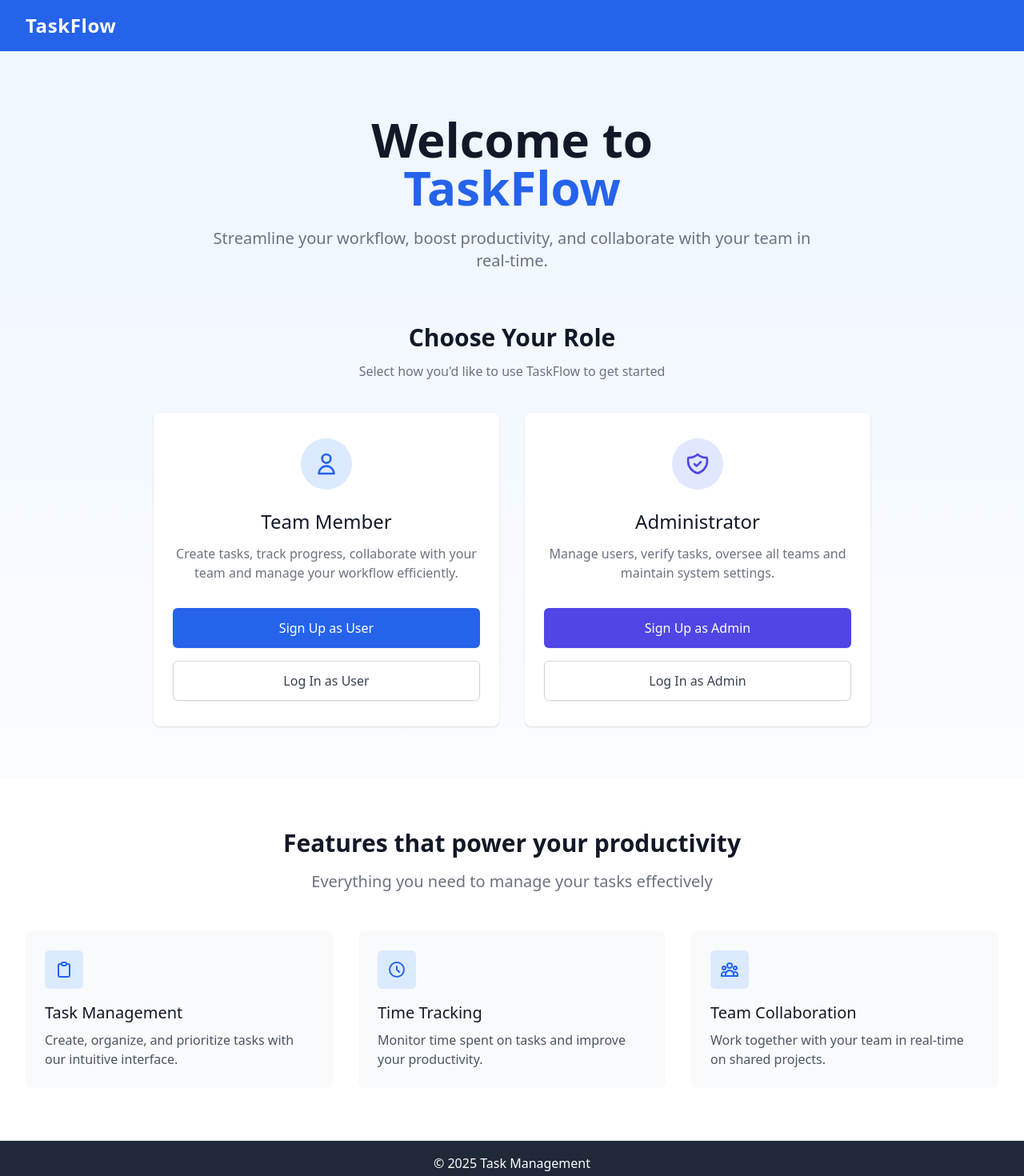
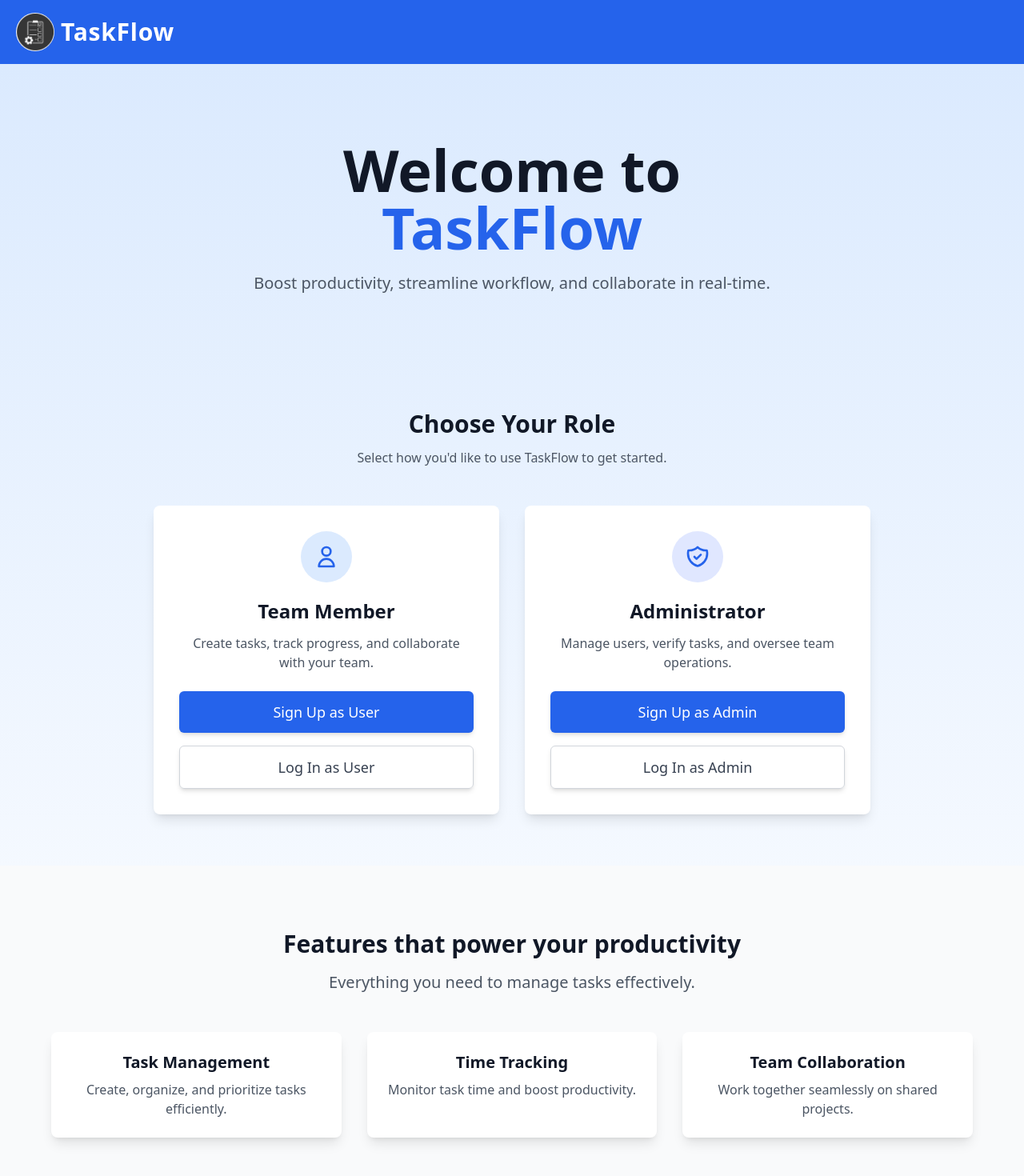
Before and after one commit to SudharsanSaravanan/Zidio-Task-Management-System, a React (Vite) app: page / in a window 1280 px wide. Shown: the top 1470 px of the page at 80% size. Built offline with nearby package versions, Linux system fonts and the light colour scheme.

Commit message:
added logo and made some ui changes

```diff
--- a/src/components/auth/ForgotPassword.jsx
+++ b/src/components/auth/ForgotPassword.jsx
@@ -27,8 +27,7 @@ const ForgotPassword = () => {
 
       const data = await res.json();
       if (res.ok) {
-        setMessage(data.message);
-        // Navigate with role in state
+        setMessage("Reset link sent successfully. Check your email.");
         setTimeout(() => navigate("/login", { state: { role } }), 3000);
       } else {
         setError(data.message || "Something went wrong.");
@@ -41,9 +40,9 @@ const ForgotPassword = () => {
   };
 
   return (
-    <div className="min-h-screen flex items-center justify-center bg-gray-100">
-      <div className="bg-white shadow-md rounded-lg p-6 w-full max-w-md">
-        <h2 className="text-2xl font-semibold text-center text-gray-700 mb-4">
+    <div className="min-h-screen flex items-center justify-center bg-gradient-to-r from-blue-400 to-indigo-500">
+      <div className="bg-white shadow-lg rounded-lg p-6 w-full max-w-md">
+        <h2 className="text-2xl font-bold text-center text-gray-700 mb-4">
           {role === "admin" ? "Admin Password Recovery" : "Reset Your Password"}
         </h2>
         {message && <p className="text-green-500 text-sm text-center">{message}</p>}
--- a/src/components/auth/Signup.jsx
+++ b/src/components/auth/Signup.jsx
@@ -1,7 +1,7 @@
 import React, { useState } from "react";
-import { useAuth } from "../../contexts/AuthContext";
 import { useNavigate, useLocation } from "react-router-dom";
 import axios from "axios";
+
 const Signup = () => {
   const [formData, setFormData] = useState({
     fullName: "",
@@ -10,12 +10,11 @@ const Signup = () => {
     confirmPassword: "",
   });
 
- // const { signup } = useAuth();
   const navigate = useNavigate();
   const location = useLocation();
   const [error, setError] = useState("");
+  const [loading, setLoading] = useState(false);
 
-  // Extract role from state or default to "user"
   const role = location.state?.role || "user";
 
   const handleChange = (e) => {
@@ -31,61 +30,25 @@ const Signup = () => {
       return;
     }
 
-//     try {
-//       //await signup(formData.email, formData.password);
-// const res = await axios.post("http://localhost:5000/api/auth/register" , {
-// fullName: formData.fullName,
-//         email: formData.email,
-//         password: formData.password,
-//         role: role,
-// });
-// console.log("Signup Success:", res.data);
-
-// if (res.data.token) {
-//   // Save Token in Local Storage
-//   localStorage.setItem("token", res.data.token);
-
-//       // Redirect based on role
-//       if (role === "admin") {
-//         navigate("/admin/dashboard");
-//       } else {
-//         navigate("/user/dashboard");
-//       }
-
-//     }
-//     else {
-//       setError("Failed to receive token. Try again.");
-//     }
-//     } catch (err) {
-//       console.log(err);
-//       setError("Failed to create an account. Try again.");
-//     }
+    setLoading(true);
     try {
       const res = await axios.post("http://localhost:5000/api/auth/register", {
         fullName: formData.fullName,
         email: formData.email,
         password: formData.password,
-    role: role, // Send role from frontend
+        role: role,
       });
 
-  //console.log("Signup Success:", res.data);
-
       if (res.data.token) {
-    // Save Token in Local Storage
         localStorage.setItem("token", res.data.token);
-
-    // Redirect Based on Role
-    if (role === "admin") {
-      navigate("/admin/dashboard");
-    } else {
-      navigate("/user/dashboard");
-    }
+        navigate(role === "admin" ? "/admin/dashboard" : "/user/dashboard");
       } else {
         setError("Failed to receive token. Try again.");
       }
     } catch (err) {
-  console.error("Signup Error:", err.response?.data || err);
       setError(err.response?.data?.message || "Failed to create an account. Try again.");
+    } finally {
+      setLoading(false);
     }
   };
 
@@ -147,21 +110,21 @@ try {
           </div>
           <button
             type="submit"
-            className="w-full bg-blue-600 text-white py-2 rounded-md hover:bg-blue-700 transition"
+            className="w-full bg-blue-600 text-white py-2 rounded-md hover:bg-blue-700 transition disabled:bg-gray-400"
+            disabled={loading}
           >
-            Sign Up
+            {loading ? "Signing Up..." : "Sign Up"}
           </button>
         </form>
         <div className="text-center mt-3">
           <p className="text-sm text-gray-600">
-            Already have an account?{" "}
+            Already have an account? {" "}
             <span
               className="text-blue-500 hover:underline cursor-pointer"
               onClick={() => navigate("/login", { state: { role } })}
             >
               Log in
             </span>
-
           </p>
         </div>
       </div>
--- a/src/components/common/Navbar.jsx
+++ b/src/components/common/Navbar.jsx
@@ -7,14 +7,11 @@ const Navbar = () => {
   const { logout } = useAuth();
   const navigate = useNavigate();
   const location = useLocation();
-  const isLandingPage = location.pathname === "/";
+  const hideProfileRoutes = ["/", "/login", "/signup"];
 
   const [dropdownOpen, setDropdownOpen] = useState(false);
   const dropdownRef = useRef(null);
-  const [userProfile, setUserProfile] = useState({
-    name: "User",
-    profilePic: "",
-  });
+  const [userProfile, setUserProfile] = useState({ name: "User", profilePic: "" });
 
   useEffect(() => {
     // Fetch user profile from localStorage
@@ -36,7 +33,13 @@ const Navbar = () => {
     }
   };
 
-  // Close dropdown when clicking outside
+  const handleLogoClick = (e) => {
+    e.preventDefault();
+    setTimeout(() => {
+      navigate(userProfile.name !== "User" ? "user/dashboard" : "/");
+    }, 350);
+  };
+
   useEffect(() => {
     const handleClickOutside = (event) => {
       if (dropdownRef.current && !dropdownRef.current.contains(event.target)) {
@@ -48,15 +51,20 @@ const Navbar = () => {
   }, []);
 
   return (
-    <nav className="bg-blue-600 text-white px-8 py-4 flex justify-between items-center shadow-lg">
-      {/* Logo / Home Link */}
-      <Link to="/" className="text-2xl font-semibold tracking-wide hover:opacity-90 transition">
+    <nav className="bg-blue-600 text-white px-5 py-4 flex justify-between items-center shadow-lg">
+      {/* Logo with Image & Text */}
+      <Link
+  to={userProfile.name !== "user" ? "user/dashboard" : "/"}
+  onClick={handleLogoClick}
+  className="flex items-center text-3xl font-bold tracking-wide hover:opacity-70 transition">
+        <img src="/app_icon.png" alt="TaskFlow Logo" className="w-12 h-12 rounded-full mr-2" />
         TaskFlow
       </Link>
 
-      {!isLandingPage && (
+      <div className="flex items-center gap-4">
+        {/* Profile Button (Hidden on Landing/Login/Signup) */}
+        {!hideProfileRoutes.includes(location.pathname) && (
           <div className="relative" ref={dropdownRef}>
-          {/* Profile Button */}
             <button
               onClick={() => setDropdownOpen(!dropdownOpen)}
               className="flex items-center bg-white text-blue-600 font-medium px-4 py-2 rounded-lg shadow-md
@@ -100,6 +108,7 @@ const Navbar = () => {
             )}
           </div>
         )}
+      </div>
     </nav>
   );
 };
--- a/src/pages/Landing.jsx
+++ b/src/pages/Landing.jsx
@@ -1,142 +1,83 @@
 import React from "react";
 import { useNavigate } from "react-router-dom";
-import 'animate.css';
 
 const Landing = () => {
   const navigate = useNavigate();
 
   return (
-    <div className="min-h-screen bg-gradient-to-b from-blue-50 to-white">
+    <div className="min-h-screen bg-gradient-to-b from-blue-100 to-white flex flex-col">
       {/* Hero Section */}
-      <div className="pt-20 pb-16 px-4 sm:px-6 lg:px-8 max-w-7xl mx-auto">
-        <div className="text-center">
-          <h1 className="animate__animated animate__pulse text-4xl font-extrabold text-gray-900 sm:text-5xl md:text-6xl">
+      <div className="relative pt-24 pb-20 px-6 sm:px-12 lg:px-16 max-w-7xl mx-auto text-center">
+        <h1 className="text-5xl font-extrabold text-gray-900 sm:text-6xl md:text-7xl leading-tight animate-fade-in-up">
           <span className="block">Welcome to</span>
           <span className="block text-blue-600">TaskFlow</span>
         </h1>
-          <p className="mt-3 max-w-md mx-auto text-base text-gray-500 sm:text-lg md:mt-5 md:text-xl md:max-w-3xl">
-            Streamline your workflow, boost productivity, and collaborate with your team in real-time.
+        <p className="mt-5 max-w-2xl mx-auto text-lg text-gray-600 sm:text-xl">
+          Boost productivity, streamline workflow, and collaborate in real-time.
         </p>
-        </div>
       </div>
 
       {/* Role Selection Section */}
-      <div className="pb-16 px-4 sm:px-6 lg:px-8 max-w-7xl mx-auto">
-        <div className="text-center mb-10">
-          <h2 className="text-3xl font-bold text-gray-900">Choose Your Role</h2>
-          <p className="mt-3 max-w-2xl mx-auto text-gray-500">
-            Select how you'd like to use TaskFlow to get started
+      <div className="py-16 px-6 sm:px-12 lg:px-16 max-w-7xl mx-auto">
+        <h2 className="text-3xl font-bold text-center text-gray-900">Choose Your Role</h2>
+        <p className="mt-3 text-center text-gray-600 max-w-2xl mx-auto">
+          Select how you'd like to use TaskFlow to get started.
         </p>
-        </div>
 
-        <div className="mt-10 max-w-4xl mx-auto grid gap-8 md:grid-cols-2">
-          {/* User Role Card */}
-          <div className="bg-white overflow-hidden shadow rounded-lg hover:shadow-xl transition-shadow duration-300">
-            <div className="px-6 py-8">
-              <div className="mx-auto flex items-center justify-center h-16 w-16 rounded-full bg-blue-100">
-                <svg xmlns="http://www.w3.org/2000/svg" className="h-8 w-8 text-blue-600" fill="none" viewBox="0 0 24 24" stroke="currentColor">
-                  <path strokeLinecap="round" strokeLinejoin="round" strokeWidth={2} d="M16 7a4 4 0 11-8 0 4 4 0 018 0zM12 14a7 7 0 00-7 7h14a7 7 0 00-7-7z" />
+        <div className="mt-12 grid gap-8 sm:grid-cols-2 max-w-4xl mx-auto">
+          {["user", "admin"].map((role) => (
+            <div
+              key={role}
+              className="bg-white shadow-lg rounded-lg p-8 text-center hover:shadow-2xl transition-transform transform hover:-translate-y-2"
+            >
+              <div className={`mx-auto flex items-center justify-center h-16 w-16 rounded-full ${role === "user" ? "bg-blue-100" : "bg-indigo-100"}`}>
+                <svg className="h-8 w-8 text-blue-600" xmlns="http://www.w3.org/2000/svg" fill="none" viewBox="0 0 24 24" stroke="currentColor">
+                  <path strokeLinecap="round" strokeLinejoin="round" strokeWidth={2} d={role === "user" ? "M16 7a4 4 0 11-8 0 4 4 0 018 0zM12 14a7 7 0 00-7 7h14a7 7 0 00-7-7z" : "M9 12l2 2 4-4m5.618-4.016A11.955 11.955 0 0112 2.944a11.955 11.955 0 01-8.618 3.04A12.02 12.02 0 003 9c0 5.591 3.824 10.29 9 11.622 5.176-1.332 9-6.03 9-11.622 0-1.042-.133-2.052-.382-3.016z"}/>
                 </svg>
               </div>
-              <div className="mt-6 text-center">
-                <h3 className="text-2xl font-medium text-gray-900">Team Member</h3>
-                <p className="mt-3 text-gray-500">
-                  Create tasks, track progress, collaborate with your team and manage your workflow efficiently.
+              <h3 className="text-2xl font-semibold text-gray-900 capitalize mt-5">{role === "user" ? "Team Member" : "Administrator"}</h3>
+              <p className="mt-3 text-gray-600">
+                {role === "user"
+                  ? "Create tasks, track progress, and collaborate with your team."
+                  : "Manage users, verify tasks, and oversee team operations."}
               </p>
-                <div className="mt-8 space-y-4">
+              <div className="mt-6 space-y-4">
                 <button
-                    onClick={() => navigate("/signup", { state: { role: "user" } })}
-                    className="w-full flex justify-center py-3 px-4 border border-transparent rounded-md shadow-sm text-base font-medium text-white bg-blue-600 hover:bg-blue-700 focus:outline-none focus:ring-2 focus:ring-offset-2 focus:ring-blue-500"
+                  onClick={() => navigate("/signup", { state: { role } })}
+                  className="w-full py-3 text-white text-lg font-medium rounded-md shadow-md bg-blue-600 hover:bg-blue-700 transition"
                 >
-                    Sign Up as User
+                  Sign Up as {role.charAt(0).toUpperCase() + role.slice(1)}
                 </button>
                 <button
-                    onClick={() => navigate("/login", { state: { role: "user" } })}
-                    className="w-full flex justify-center py-3 px-4 border border-gray-300 rounded-md shadow-sm text-base font-medium text-gray-700 bg-white hover:bg-gray-50 focus:outline-none focus:ring-2 focus:ring-offset-2 focus:ring-blue-500"
+                  onClick={() => navigate("/login", { state: { role } })}
+                  className="w-full py-3 border border-gray-300 text-gray-700 text-lg font-medium rounded-md shadow-md hover:bg-gray-100 transition"
                 >
-                    Log In as User
+                  Log In as {role.charAt(0).toUpperCase() + role.slice(1)}
                 </button>
               </div>
             </div>
-            </div>
-          </div>
-
-          {/* Admin Role Card */}
-          <div className="bg-white overflow-hidden shadow rounded-lg hover:shadow-xl transition-shadow duration-300">
-            <div className="px-6 py-8">
-              <div className="mx-auto flex items-center justify-center h-16 w-16 rounded-full bg-indigo-100">
-                <svg xmlns="http://www.w3.org/2000/svg" className="h-8 w-8 text-indigo-600" fill="none" viewBox="0 0 24 24" stroke="currentColor">
-                  <path strokeLinecap="round" strokeLinejoin="round" strokeWidth={2} d="M9 12l2 2 4-4m5.618-4.016A11.955 11.955 0 0112 2.944a11.955 11.955 0 01-8.618 3.04A12.02 12.02 0 003 9c0 5.591 3.824 10.29 9 11.622 5.176-1.332 9-6.03 9-11.622 0-1.042-.133-2.052-.382-3.016z" />
-                </svg>
-              </div>
-              <div className="mt-6 text-center">
-                <h3 className="text-2xl font-medium text-gray-900">Administrator</h3>
-                <p className="mt-3 text-gray-500">
-                  Manage users, verify tasks, oversee all teams and maintain system settings.
-                </p>
-                <div className="mt-8 space-y-4">
-                  <button
-                    onClick={() => navigate("/signup", { state: { role: "admin" } })}
-                    className="w-full flex justify-center py-3 px-4 border border-transparent rounded-md shadow-sm text-base font-medium text-white bg-indigo-600 hover:bg-indigo-700 focus:outline-none focus:ring-2 focus:ring-offset-2 focus:ring-indigo-500"
-                  >
-                    Sign Up as Admin
-                  </button>
-                  <button
-                    onClick={() => navigate("/login", { state: { role: "admin" } })}
-                    className="w-full flex justify-center py-3 px-4 border border-gray-300 rounded-md shadow-sm text-base font-medium text-gray-700 bg-white hover:bg-gray-50 focus:outline-none focus:ring-2 focus:ring-offset-2 focus:ring-indigo-500"
-                  >
-                    Log In as Admin
-                  </button>
-                </div>
-              </div>
-            </div>
-          </div>
+          ))}
         </div>
       </div>
 
       {/* Features Section */}
-      <div className="py-16 bg-white">
-        <div className="max-w-7xl mx-auto px-4 sm:px-6 lg:px-8">
-          <div className="text-center">
+      <div className="py-20 bg-gray-50">
+        <div className="max-w-7xl mx-auto px-6 sm:px-12 lg:px-16 text-center">
           <h2 className="text-3xl font-extrabold text-gray-900">Features that power your productivity</h2>
-            <p className="mt-4 max-w-2xl mx-auto text-xl text-gray-500">
-              Everything you need to manage your tasks effectively
+          <p className="mt-4 text-xl text-gray-600 max-w-2xl mx-auto">
+            Everything you need to manage tasks effectively.
           </p>
+          <div className="mt-12 grid gap-8 sm:grid-cols-3">
+            {[
+              { title: "Task Management", description: "Create, organize, and prioritize tasks efficiently." },
+              { title: "Time Tracking", description: "Monitor task time and boost productivity." },
+              { title: "Team Collaboration", description: "Work together seamlessly on shared projects." },
+            ].map((feature, index) => (
+              <div key={index} className="bg-white p-6 rounded-lg shadow-lg hover:shadow-xl transition">
+                <h3 className="text-xl font-semibold text-gray-900">{feature.title}</h3>
+                <p className="mt-2 text-gray-600">{feature.description}</p>
               </div>
-
-          <div className="mt-12 grid gap-8 md:grid-cols-3">
-            {/* Feature 1 */}
-            <div className="bg-gray-50 p-6 rounded-lg">
-              <div className="w-12 h-12 rounded-md bg-blue-100 flex items-center justify-center mb-4">
-                <svg xmlns="http://www.w3.org/2000/svg" className="h-6 w-6 text-blue-600" fill="none" viewBox="0 0 24 24" stroke="currentColor">
-                  <path strokeLinecap="round" strokeLinejoin="round" strokeWidth={2} d="M9 5H7a2 2 0 00-2 2v12a2 2 0 002 2h10a2 2 0 002-2V7a2 2 0 00-2-2h-2M9 5a2 2 0 002 2h2a2 2 0 002-2M9 5a2 2 0 012-2h2a2 2 0 012 2" />
-                </svg>
-              </div>
-              <h3 className="text-xl font-medium text-gray-900">Task Management</h3>
-              <p className="mt-2 text-gray-600">Create, organize, and prioritize tasks with our intuitive interface.</p>
-            </div>
-
-            {/* Feature 2 */}
-            <div className="bg-gray-50 p-6 rounded-lg">
-              <div className="w-12 h-12 rounded-md bg-blue-100 flex items-center justify-center mb-4">
-                <svg xmlns="http://www.w3.org/2000/svg" className="h-6 w-6 text-blue-600" fill="none" viewBox="0 0 24 24" stroke="currentColor">
-                  <path strokeLinecap="round" strokeLinejoin="round" strokeWidth={2} d="M12 8v4l3 3m6-3a9 9 0 11-18 0 9 9 0 0118 0z" />
-                </svg>
-              </div>
-              <h3 className="text-xl font-medium text-gray-900">Time Tracking</h3>
-              <p className="mt-2 text-gray-600">Monitor time spent on tasks and improve your productivity.</p>
-            </div>
-
-            {/* Feature 3 */}
-            <div className="bg-gray-50 p-6 rounded-lg">
-              <div className="w-12 h-12 rounded-md bg-blue-100 flex items-center justify-center mb-4">
-                <svg xmlns="http://www.w3.org/2000/svg" className="h-6 w-6 text-blue-600" fill="none" viewBox="0 0 24 24" stroke="currentColor">
-                  <path strokeLinecap="round" strokeLinejoin="round" strokeWidth={2} d="M17 20h5v-2a3 3 0 00-5.356-1.857M17 20H7m10 0v-2c0-.656-.126-1.283-.356-1.857M7 20H2v-2a3 3 0 015.356-1.857M7 20v-2c0-.656.126-1.283.356-1.857m0 0a5.002 5.002 0 019.288 0M15 7a3 3 0 11-6 0 3 3 0 016 0zm6 3a2 2 0 11-4 0 2 2 0 014 0zM7 10a2 2 0 11-4 0 2 2 0 014 0z" />
-                </svg>
-              </div>
-              <h3 className="text-xl font-medium text-gray-900">Team Collaboration</h3>
-              <p className="mt-2 text-gray-600">Work together with your team in real-time on shared projects.</p>
-            </div>
+            ))}
           </div>
         </div>
       </div>
```
Also changed, not shown: src/components/auth/Login.jsx (+14 -41 lines), public/app_icon.png. Lines whose indentation alone changed are shown as unchanged.
